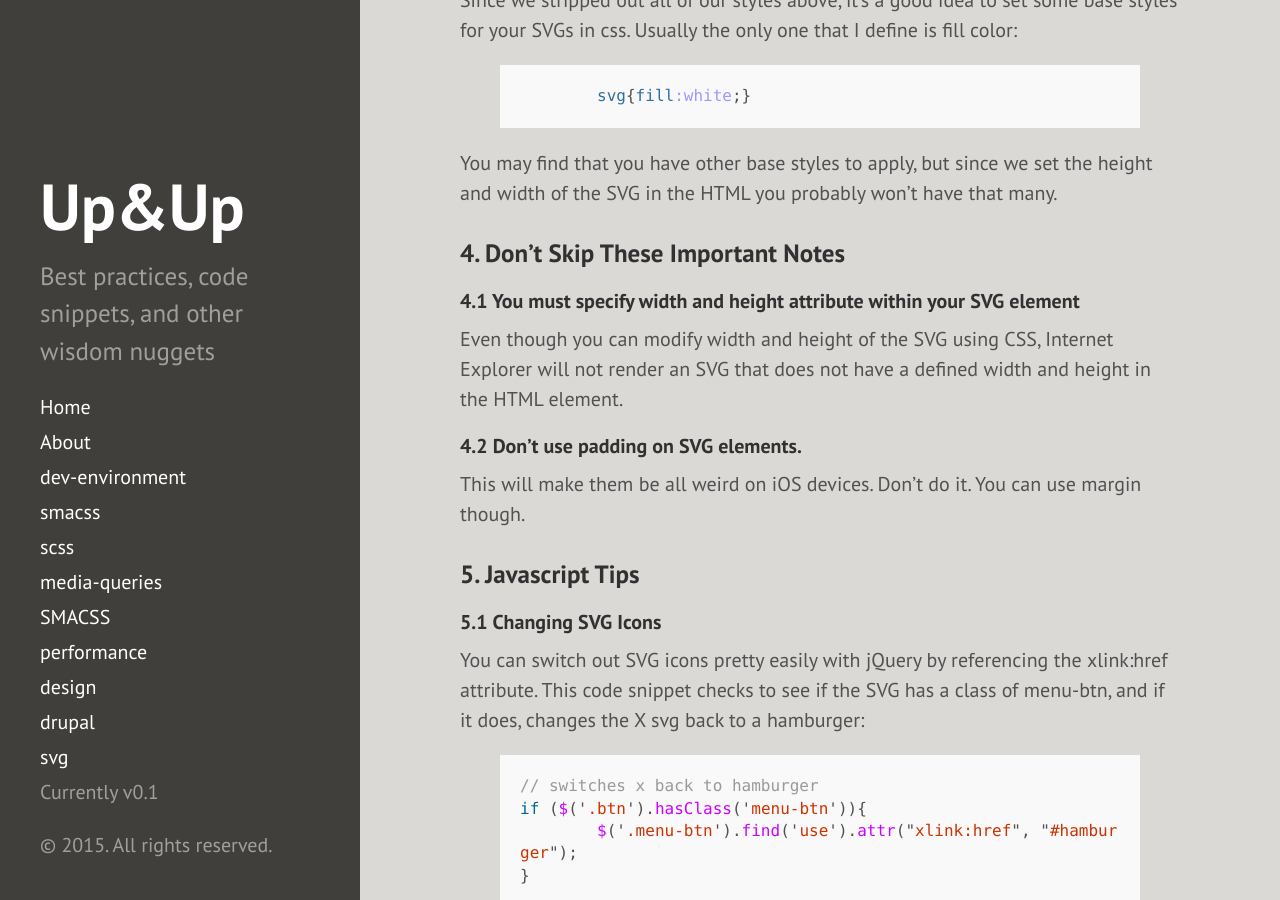
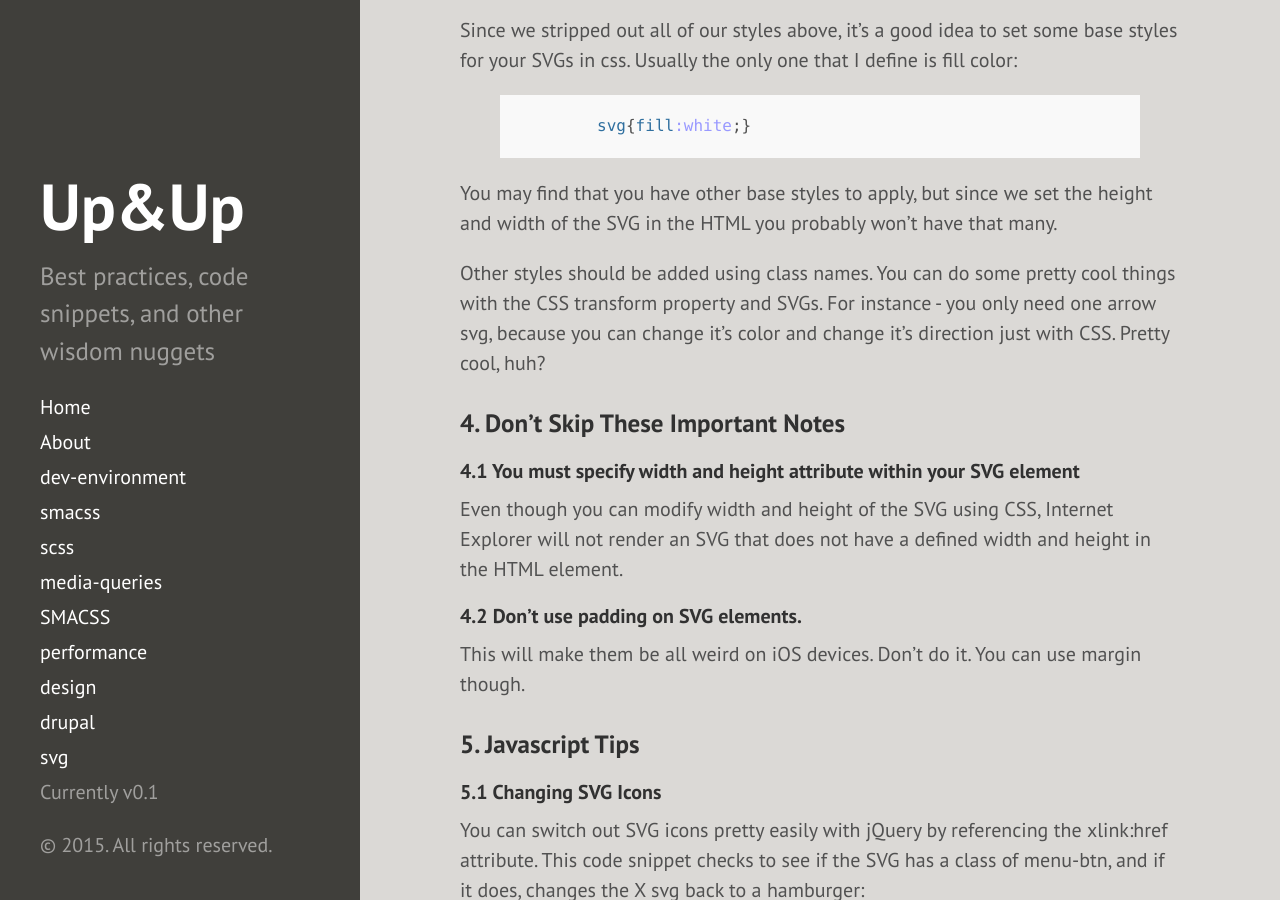
Before and after one commit to mergeweb/best_practices, a Jekyll site: the page built from _posts/2015-09-15-svg-workflow.md, in a window 1280 px wide and 900 px high, scrolled down 4532 px. Built offline with Jekyll 4.4.1, drawn with Linux system fonts in a browser that asks for light colours; Markdown is read by kramdown in place of the engine named in the settings; some of the changed text lies outside the part shown.

Commit message:
Update svg workflow article

```diff
--- a/_posts/2015-09-15-svg-workflow.md
+++ b/_posts/2015-09-15-svg-workflow.md
@@ -73,7 +73,7 @@ Inside the `<svg>` tag, create a symbol tag, and give it an id that's descriptiv
 
 {% endhighlight %}
 
-Now open your optimized SVG file for this particular SVG. Mine looks like this:
+Now open your optimized SVG file for this particular SVG. My `arrow.svg` file looks like this:
 
 {% highlight html %}
 <svg xmlns="http://www.w3.org/2000/svg" id="Layer_1" viewBox="0 0 39.4 31.4">
@@ -147,6 +147,8 @@ Since we stripped out all of our styles above, it's a good idea to set some base
 
 You may find that you have other base styles to apply, but since we set the height and width of the SVG in the HTML you probably won't have that many.
 
+Other styles should be added using class names. You can do some pretty cool things with the CSS transform property and SVGs. For instance - you only need one arrow svg, because you can change it's color and change it's direction just with CSS. Pretty cool, huh?
+
 ### 4. Don't Skip These Important Notes
 
 #### 4.1 You must specify width and height attribute within your SVG element
```
